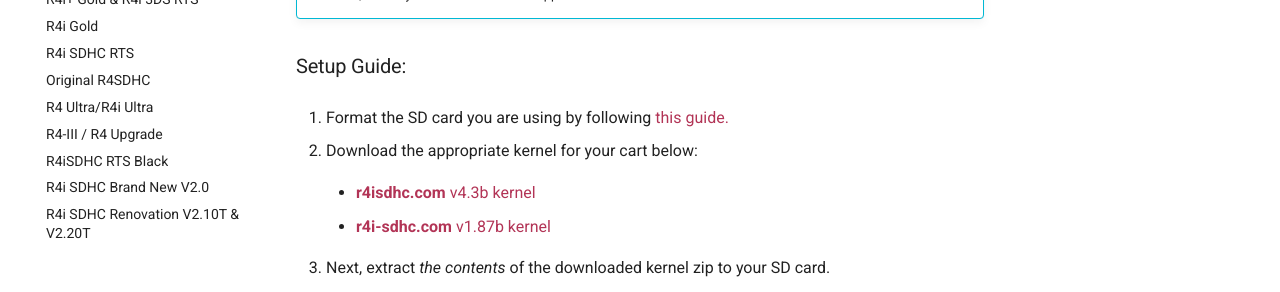
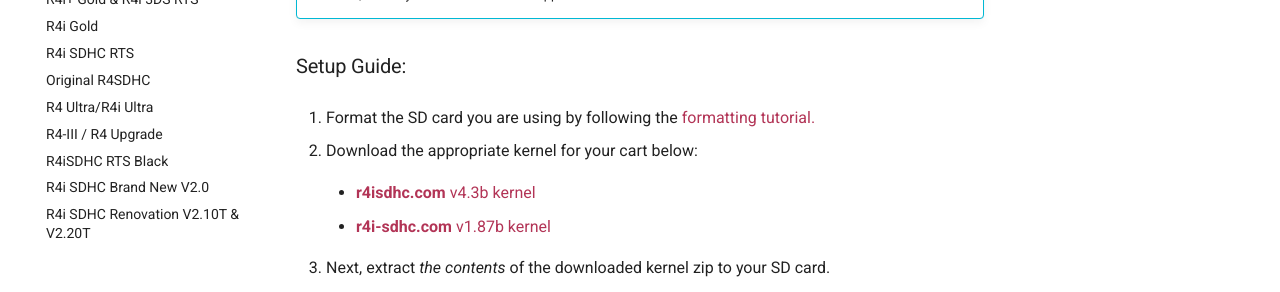
Before and after one commit to Sanrax/flashcart-guides, an MkDocs documentation site: the page built from docs/cart-guides/r4i-sdhc.md, in a window 1280 px wide and 1308 px high. Shown: the part 645-937 px from the top of the window. Built offline with MkDocs 1.6.1 and Material for MkDocs 9.7.7, drawn with Linux system fonts in a browser that asks for light colours; comment, search, counter and statistics services are not loaded.

Commit message:
Fix leftover links to old formatting guide

```diff
--- a/docs/cart-guides/r4i-sdhc.md
+++ b/docs/cart-guides/r4i-sdhc.md
@@ -18,7 +18,7 @@
 
     ### Setup Guide:
 
-    1. Format the SD card you are using by following [this guide.](https://wiki.hacks.guide/wiki/Formatting_an_SD_card)
+    1. Format the SD card you are using by following the [formatting tutorial.](../tutorials/formatting.md){target="_blank"}
 
     1. Download the appropriate kernel for your cart below:
 
```
Also changed, not shown: docs/cart-guides/gwblue.md (+1 -1 lines), docs/cart-guides/m3dsreal.md (+2 -2 lines).
